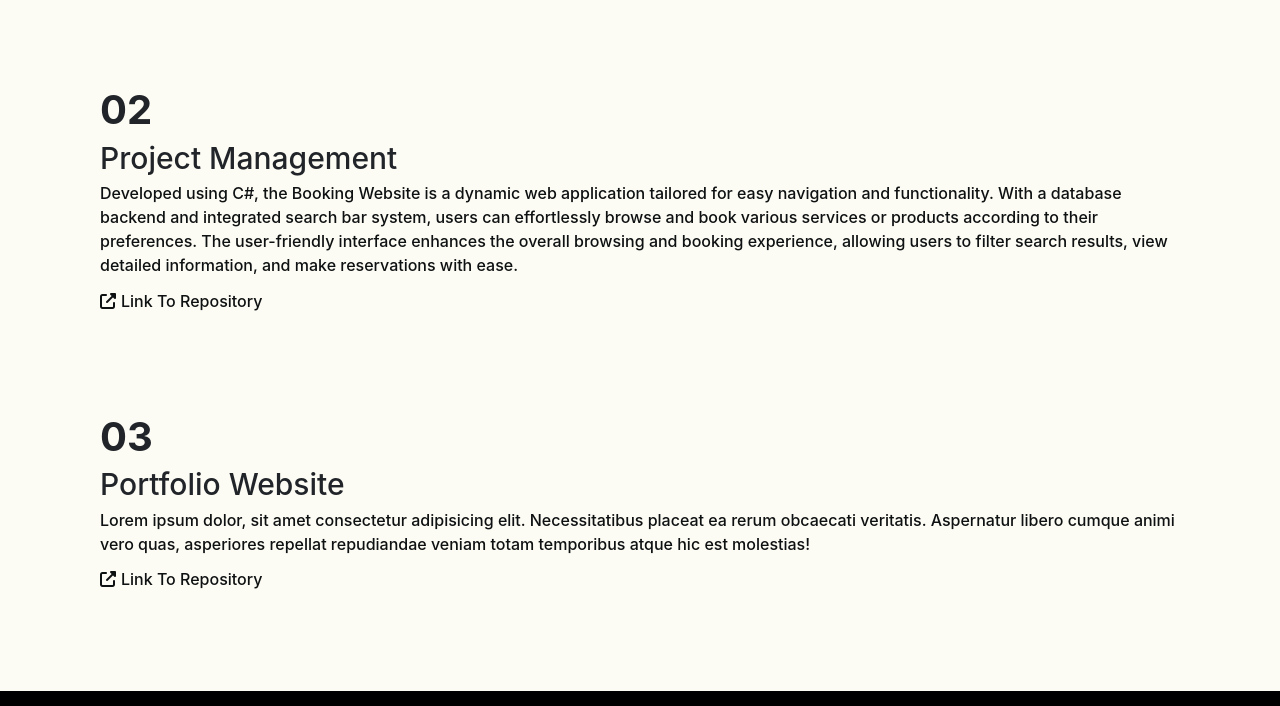
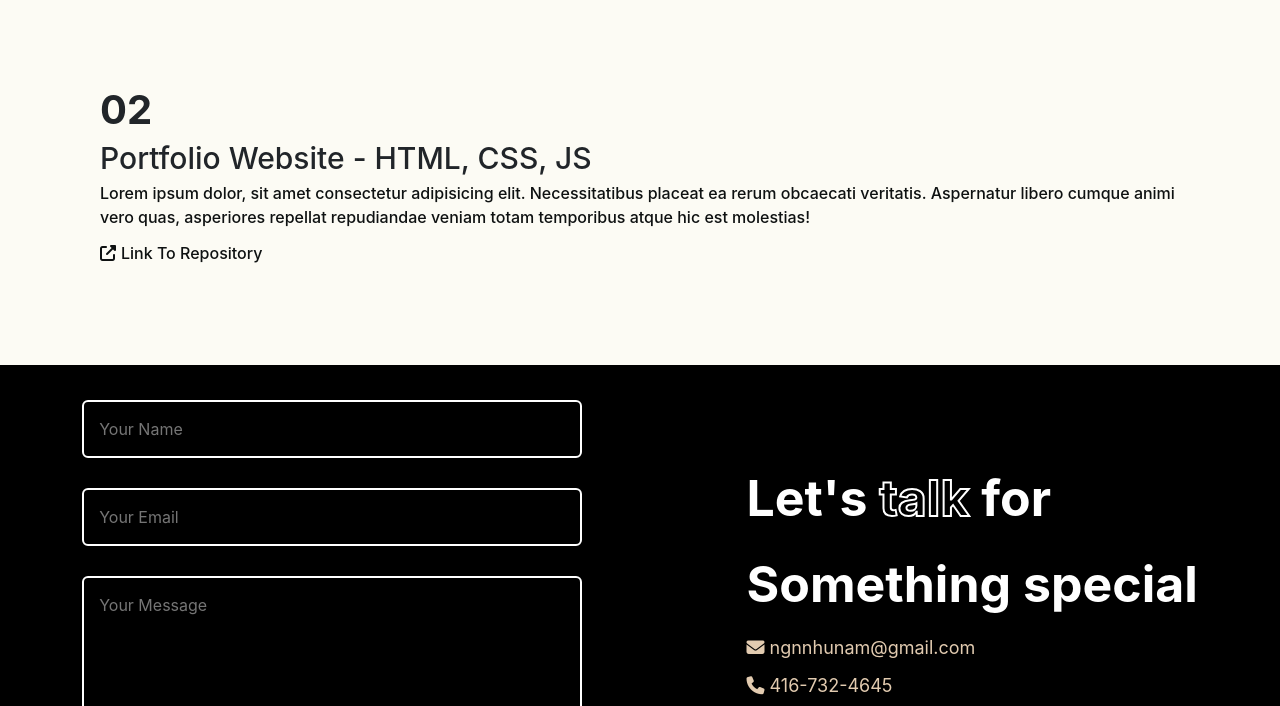
Before and after one commit to Noah-626/portfolio, a plain HTML site: page index.html in a window 1280 px wide. Shown: the part 3171-3877 px from the top of the page. Drawn offline with nearby package versions, Linux system fonts and the light colour scheme.

Commit message:
new css and html

```diff
--- a/index.html
+++ b/index.html
@@ -153,40 +153,27 @@ crossorigin="anonymous" referrerpolicy="no-referrer" />
                 <!-- <img src="img/C4-connect-four-simple-game.png" class="projectImg" alt=""> -->
                 <div class="projectDes">
                     <h4>01</h4>
-                    <h5>Connect 4</h5>
+                    <h5>Connect 4 - Data Structure & Algorithm</h5>
                     <p>Programmed in Java with a focus on efficient data structures and algorithms,
                         the Connect 4 game offers an enjoyable gaming experience with its friendly user interface. Featuring two playing modes—Human vs Human and Human vs
                         AI—the game provides versatility for users to challenge friends
                         or test their skills against a computer opponent</p>
                     <div class="buttonLinkToRepo">
-                        <a href=""><i class="fa-solid fa-up-right-from-square"></i><span style="font-weight: 500; margin-left: 5px;">Link To Repository</span></a>
+                        <a href="https://github.com/Noah-626/Connect-4" target="_blank"><i class="fa-solid fa-up-right-from-square"></i><span style="font-weight: 500; margin-left: 5px;">Link To Repository</span></a>
                     </div>
                 </div>
             </div>
+
             <div class="projects">
                 <!-- <img src="img/C4-connect-four-simple-game.png" class="projectImg" salt=""> -->
                 <div class="projectDes">
-                    <h4>02</h4>
-                    <h5>Project Management</h5>
-                    <p>Developed using C#, the Booking Website is a dynamic web application tailored for easy navigation and functionality.
-                        With a database backend and integrated search bar system, users can effortlessly browse and book various services
-                        or products according to their preferences. The user-friendly interface enhances the overall browsing and booking experience,
-                        allowing users to filter search results, view detailed information, and make reservations with ease.</p>
-                    <div class="buttonLinkToRepo">
-                        <a href=""><i class="fa-solid fa-up-right-from-square"></i><span style="font-weight: 500; margin-left: 5px;">Link To Repository</span></a>
-                    </div>
-                </div>
-            </div>
-            <div class="projects">
-                <!-- <img src="img/C4-connect-four-simple-game.png" class="projectImg" salt=""> -->
-                <div class="projectDes">
-                <h4>03</h4>
-                <h5>Portfolio Website</h5>
+                <h4>02</h4>
+                <h5>Portfolio Website - HTML, CSS, JS</h5>
                 <p>Lorem ipsum dolor, sit amet consectetur adipisicing elit. Necessitatibus placeat ea rerum obcaecati veritatis.
                      Aspernatur libero cumque animi vero quas, asperiores repellat repudiandae veniam totam temporibus atque hic est molestias!
                 </p>
                     <div class="buttonLinkToRepo">
-                        <a href=""><i class="fa-solid fa-up-right-from-square"></i><span style="font-weight: 500; margin-left: 5px;">Link To Repository</span></a>
+                        <a href="https://nhunamnguyen.com/"><i class="fa-solid fa-up-right-from-square"></i><span style="font-weight: 500; margin-left: 5px;">Link To Repository</span></a>
                     </div>
                 </div>
             </div>
--- a/main.css
+++ b/main.css
@@ -526,7 +526,7 @@ form input, form textarea{
 
     .hideOnPc{
         display: block;
-        margin-left: 20em;
+        margin-left: 17em;
         margin-right: 32px;
     }
 
@@ -537,12 +537,18 @@ form input, form textarea{
     }
 
     .sidebar li{
-        margin-top: 20px;
+        margin-top: 40px;
         margin-left: 20px;
 
     }
 
+    .sidebar li h5{
+        font-size: xx-large;
+    }
+
     .sidebar .button1{
+        width: 150px;
+        font-size: 15px;
         display: block;
         margin-top: 40px;
         margin-left: 20px;
```
